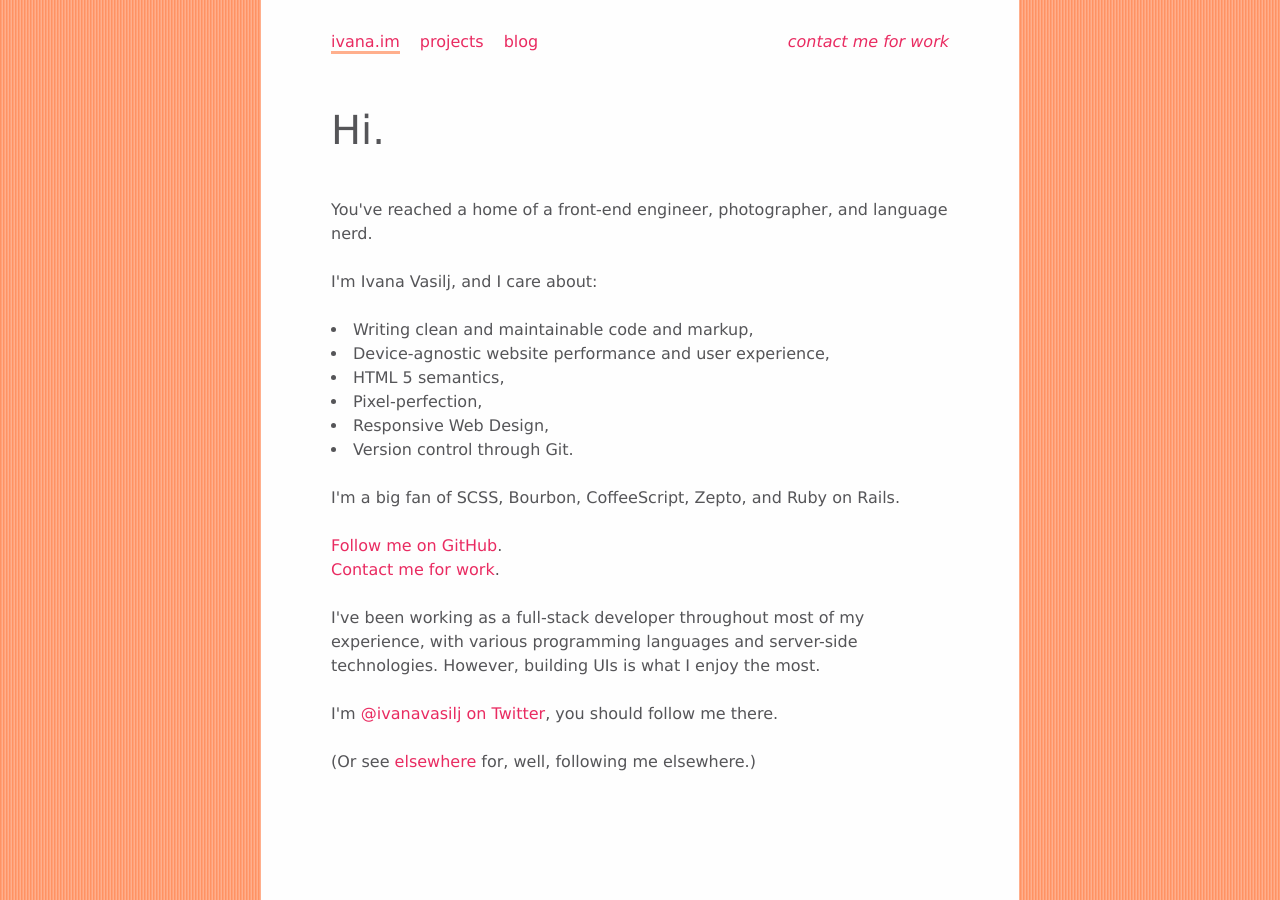
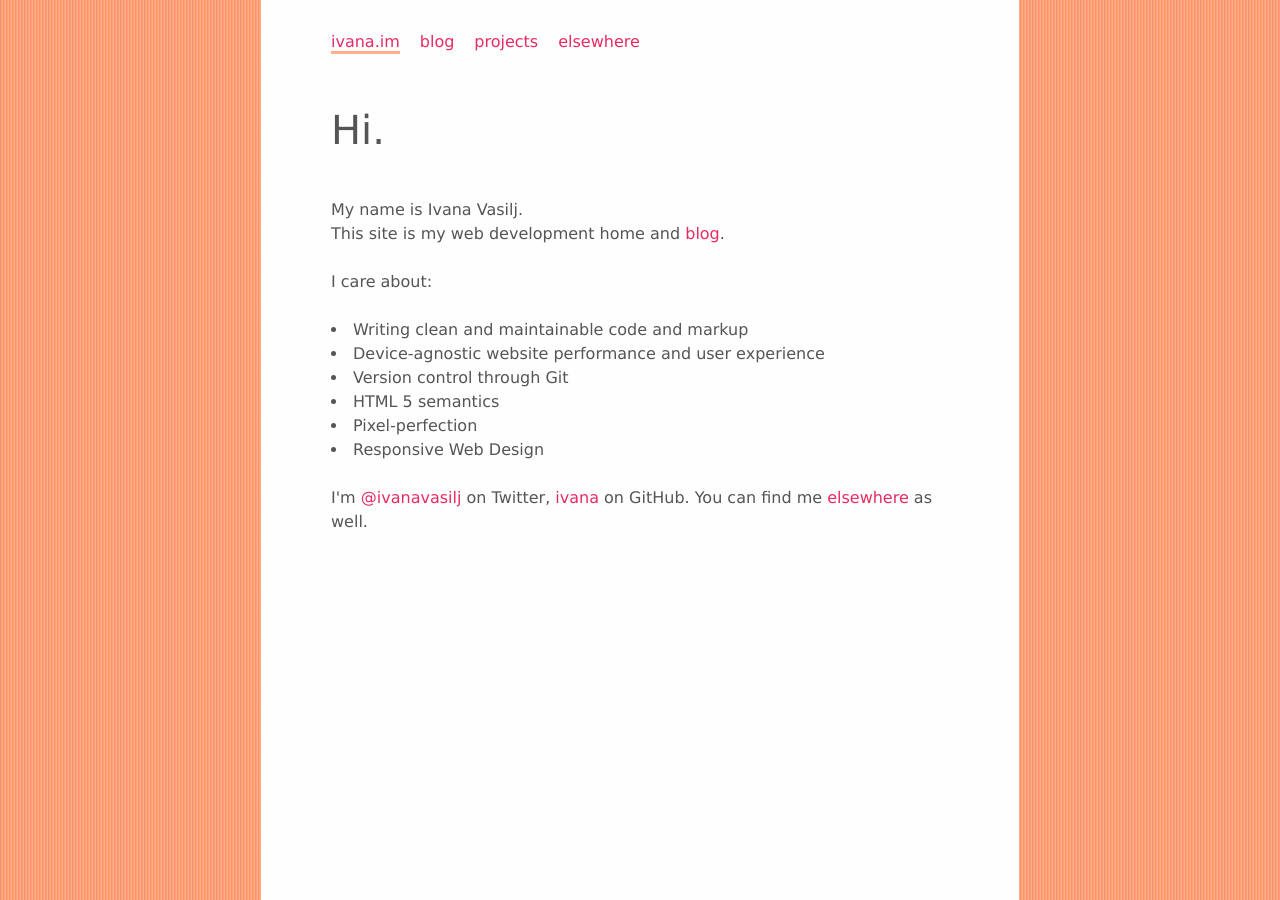
Before and after one commit to ivana/ivana.github.com, a Jekyll site: the page built from index.html, in a window 1280 px wide. Built offline with Jekyll 4.4.1, drawn with Linux system fonts in a browser that asks for light colours; Markdown is read by kramdown in place of the engine named in the settings.

Commit message:
content update

```diff
--- a/_layouts/default.html
+++ b/_layouts/default.html
@@ -29,14 +29,15 @@
           </ol>
         </nav>
       {% else %}
-        <address class=contact><a href="mailto:dev@ivana.im">contact me for work</a></address>
+        <!-- <address class=contact><a href="mailto:dev@ivana.im">contact me for work</a></address> -->
       {% endif %}
 
       <nav class=site-nav>
         <ol class=inline>
           <li><a class=home href="/">ivana.im</a></li>
+          <li><a class=blog href="/blog">blog</a></li>
           <li><a class=projects href="/projects">projects</a></li>
-          <li><a class=blog href="/blog">blog</a></li>
+          <li><a class=elsewhere href="/elsewhere">elsewhere</a></li>
         </ol>
       </nav>
 
--- a/index.html
+++ b/index.html
@@ -7,32 +7,25 @@ desc: Ivana Vasilj, freelance front-end web developer / UI engineer
 <article class=vcard>
   <h1>Hi.</h1>
 
-  <p>You've reached a home of a <span class=title><strong>front-end engineer</strong>, photographer, and language nerd</span>.</p>
   <p>
-    I'm <strong class="fn n" lang=hr><span class=given-name>Ivana</span> <span class=family-name>Vasilj</span></strong>,
-    and I care about:</p>
+    My name is <strong class="fn n" lang=hr><span class=given-name>Ivana</span> <span class=family-name>Vasilj</span></strong>.
+    <br>
+    This site is my web development home and <a href="/blog">blog</a>.
+  </p>
+
+  <p>I care about:</p>
   <ul>
-   <li>Writing clean and maintainable code and markup,</li>
-   <li>Device-agnostic website performance and user experience,</li>
-   <li>HTML 5 semantics,</li>
-   <li>Pixel-perfection,</li>
-   <li>Responsive Web Design,</li>
-   <li>Version control through Git.</li>
+   <li>Writing clean and maintainable code and markup</li>
+   <li>Device-agnostic website performance and user experience</li>
+   <li>Version control through Git</li>
+   <li>HTML 5 semantics</li>
+   <li>Pixel-perfection</li>
+   <li>Responsive Web Design</li>
   </ul>
-  <p>
-    I'm a big fan of SCSS, Bourbon, CoffeeScript, Zepto, and Ruby on Rails.
-  </p>
-  <p>
-    <a href="https://github.com/ivana" rel=me>Follow me on GitHub</a>.<br>
-    <a href="mailto:dev@ivana.im">Contact me for work</a>.
-  </p>
-  <p>
-    I've been working as a full-stack developer throughout most of my experience, with various programming languages and server-side technologies. However, building UIs is what I enjoy the most.
-  </p>
-  <p>I'm <a href="https://twitter.com/ivanavasilj" rel=me>@ivanavasilj on Twitter</a>, you should follow me there.</p>
 
   <p>
-    (Or see <a href="/elsewhere">elsewhere</a> for, well, following me elsewhere.)
+    I'm <a href="https://twitter.com/ivanavasilj" rel=me>@ivanavasilj</a> on Twitter, <a href="https://github.com/ivana" rel=me>ivana</a> on GitHub.
+    You can find me <a href="/elsewhere">elsewhere</a> as well.
   </p>
 
 </article>
```
Also changed, not shown: elsewhere.html (+16 -14 lines), projects.html (+9 -11 lines).
